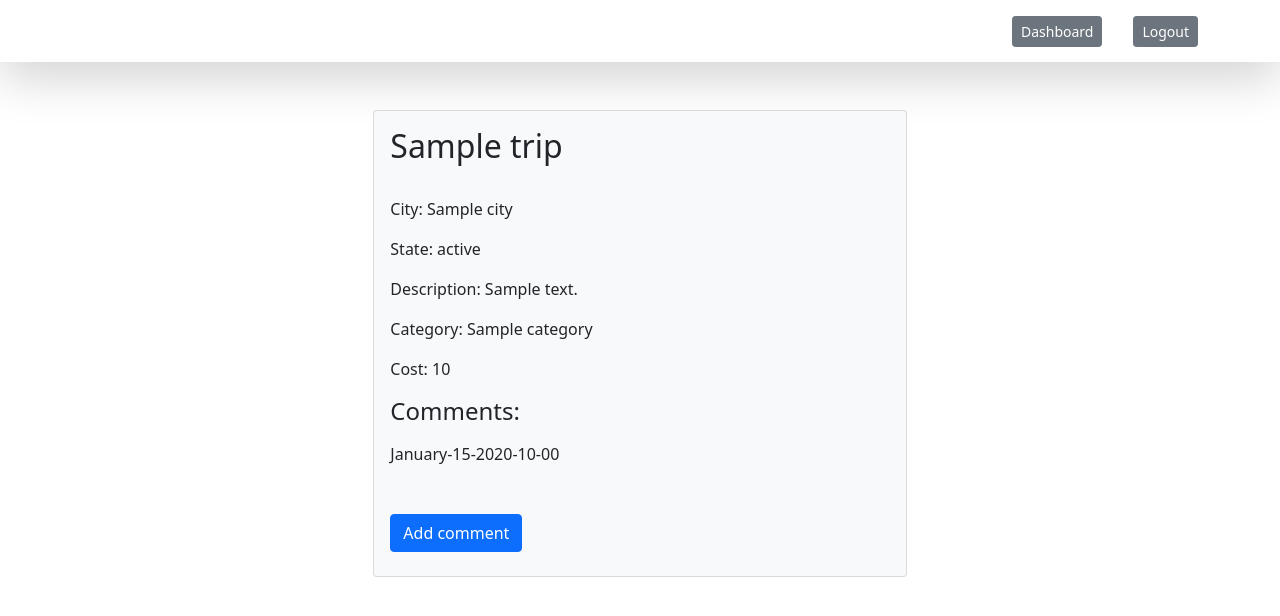
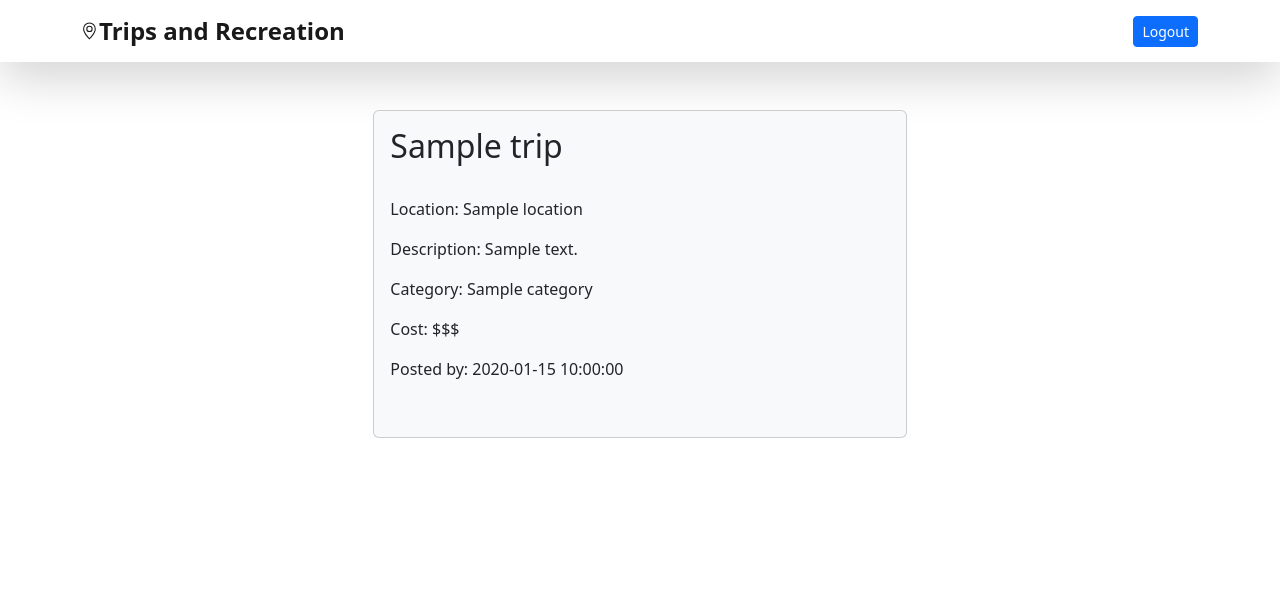
Before and after one commit to sdress/projects-algos-group, a Flask app: template group_project/flask_app/templates/view.html in a window 1280 px wide. Shown: the top 616 px of the page. Run offline with Flask 2, Linux system fonts and the light colour scheme; the template is opened without the code that fills it: most values are stand-ins (such as "Sample title", 1, 10 or a date in 2020); some libraries are stand-ins or nearby versions.

Commit message:
Update view.html

```diff
--- a/group_project/flask_app/templates/view.html
+++ b/group_project/flask_app/templates/view.html
@@ -1,52 +1,63 @@
+<!DOCTYPE html>
 <html lang="en">
+
 <head>
     <meta charset="UTF-8">
     <meta http-equiv="X-UA-Compatible" content="IE=edge">
     <meta name="viewport" content="width=device-width, initial-scale=1.0">
-    <title>View Trip</title>
-    <link rel="stylesheet" href="https://cdn.jsdelivr.net/npm/bootstrap@5.0.2/dist/css/bootstrap.min.css" rel="stylesheet" integrity="sha384-EVSTQN3/azprG1Anm3QDgpJLIm9Nao0Yz1ztcQTwFspd3yD65VohhpuuCOmLASjC" crossorigin="anonymous">
-    <link rel="stylesheet" type="text/css" href="{{ url_for('static', filename='show_book.css') }}">
+    <title>Places to Go</title>
+    <link rel="stylesheet" href="https://cdn.jsdelivr.net/npm/bootstrap@5.0.2/dist/css/bootstrap.min.css"
+        rel="stylesheet" integrity="sha384-EVSTQN3/azprG1Anm3QDgpJLIm9Nao0Yz1ztcQTwFspd3yD65VohhpuuCOmLASjC"
+        crossorigin="anonymous">
+    <link rel="stylesheet" type="text/css" href="{{ url_for('static', filename='dashboard_style.css') }}">
 </head>
+
+<body>
+    <link href="../assets/dist/css/bootstrap.min.css" rel="stylesheet">
+
+    </head>
+
     <body>
         <header>
-        <div class="navbar navbar-dark shadow-lg" id="section">
+            <div class="navbar navbar-light shadow-lg" id="section">
                 <div class="container">
                     <a href="#" class="navbar-brand d-flex align-items-center">
-                <svg xmlns="http://www.w3.org/2000/svg" width="19" height="19" fill="currentColor" class="bi bi-bookmark-heart" viewBox="2 0 16 16" class="me-2">
-                    <path fill-rule="evenodd" d="M8 4.41c1.387-1.425 4.854 1.07 0 4.277C3.146 5.48 6.613 2.986 8 4.412z"/>
-                    <path d="M2 2a2 2 0 0 1 2-2h8a2 2 0 0 1 2 2v13.5a.5.5 0 0 1-.777.416L8 13.101l-5.223 2.815A.5.5 0 0 1 2 15.5V2zm2-1a1 1 0 0 0-1 1v12.566l4.723-2.482a.5.5 0 0 1 .554 0L13 14.566V2a1 1 0 0 0-1-1H4z"/>
+                        <svg xmlns="http://www.w3.org/2000/svg" width="17" height="18" fill="currentColor" class="bi bi-geo-alt" viewBox="1 0 16 16">
+                            <path d="M12.166 8.94c-.524 1.062-1.234 2.12-1.96 3.07A31.493 31.493 0 0 1 8 14.58a31.481 31.481 0 0 1-2.206-2.57c-.726-.95-1.436-2.008-1.96-3.07C3.304 7.867 3 6.862 3 6a5 5 0 0 1 10 0c0 .862-.305 1.867-.834 2.94zM8 16s6-5.686 6-10A6 6 0 0 0 2 6c0 4.314 6 10 6 10z"/>
+                            <path d="M8 8a2 2 0 1 1 0-4 2 2 0 0 1 0 4zm0 1a3 3 0 1 0 0-6 3 3 0 0 0 0 6z"/>
                         </svg>
                         <strong class="fs-4">Trips and Recreation</strong>
                     </a>
-            <div class="d-flex justify-content-between align-items-center col-2">
-                <a href="/dashboard" class="btn btn-secondary btn-sm ">Dashboard</a>
-                <a href="/logout" class="btn btn-secondary btn-sm">Logout</a>
-            </div>
-
+                    <a href="/logout" class="btn btn-primary btn-sm">Logout</a>
                 </div>
             </div>
         </header>
-
         <div class="card col-5 mx-auto my-5 bg-light text-dark">
             <div class="card-body">
                 <h2>{{trip.name}}</h2>
                 <br>
-
-            <p class="card-text">City: {{trip.city}}</p>
-            <p class="card-text">State: {{trip.state}}</p>
+                <p class="card-text">Location: {{trip.location}}</p>
                 <p class="card-text">Description: {{trip.description}}</p>
                 <p class="card-text">Category: {{trip.category}}</p>
-            <p class="card-text">Cost: {{trip.cost}}</p>
+                {% if trip.cost == 1 %}
+                <p class="card-text">Cost: $</p>
+            {% elif trip.cost == 2 %}
+                <p class="card-text">Cost: $$</p>
+            {% else %}
+                <p class="card-text">Cost: $$$</p>
+            {% endif %}
+                <p class="card-text">Posted by: {{trip.posted_by}}</p>
 
-            <h4>Comments:</h4>
+
+                <!--<h4>Comments:</h4>
                 {% for comment in comments %}
                     {% if trip.user_id == comments.user_id %}
-                    <p class="card-text"><{{user.first_name}}commented: <!--{{comment.comments}}--></p>
+                        <p class="card-text"><{{user.first_name}}commented: {{comment.comments}}</p>
                         <p class="card-text"> {{comment.created_at.strftime('%B-%d-%Y-%I-%M')}}</p>
                     {% endif %}
                 {% endfor %}
                 <br>
-            <a href="/new/{{trip.id}}/comment" class="btn btn-primary my-2">Add comment</a>
+                <a href="/new/{{trip.id}}/comment" class="btn btn-primary my-2">Add comment</a>-->
                 <br>
                 <small class="text-muted"></small>
             </div>
```
Lines whose indentation alone changed are shown as unchanged.
